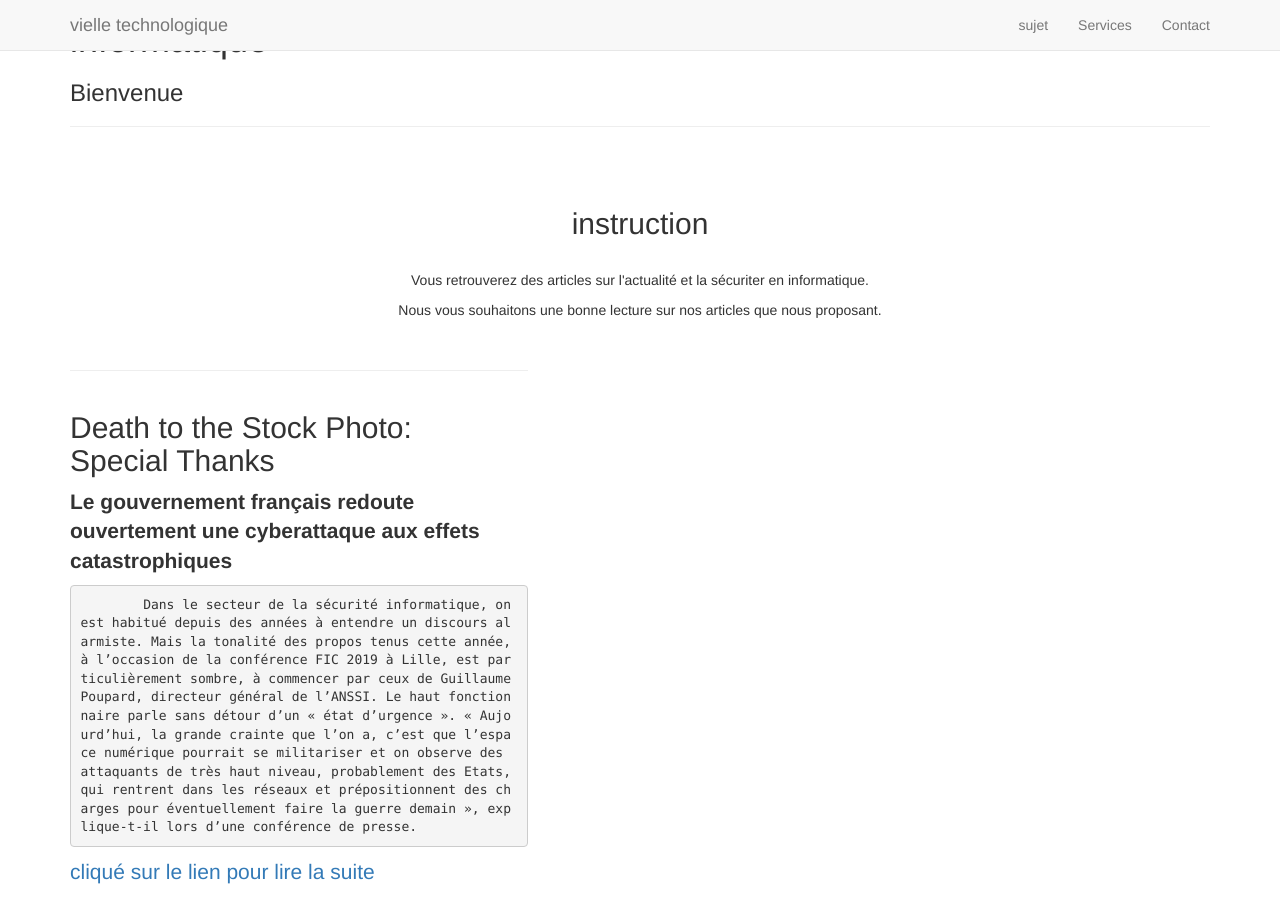
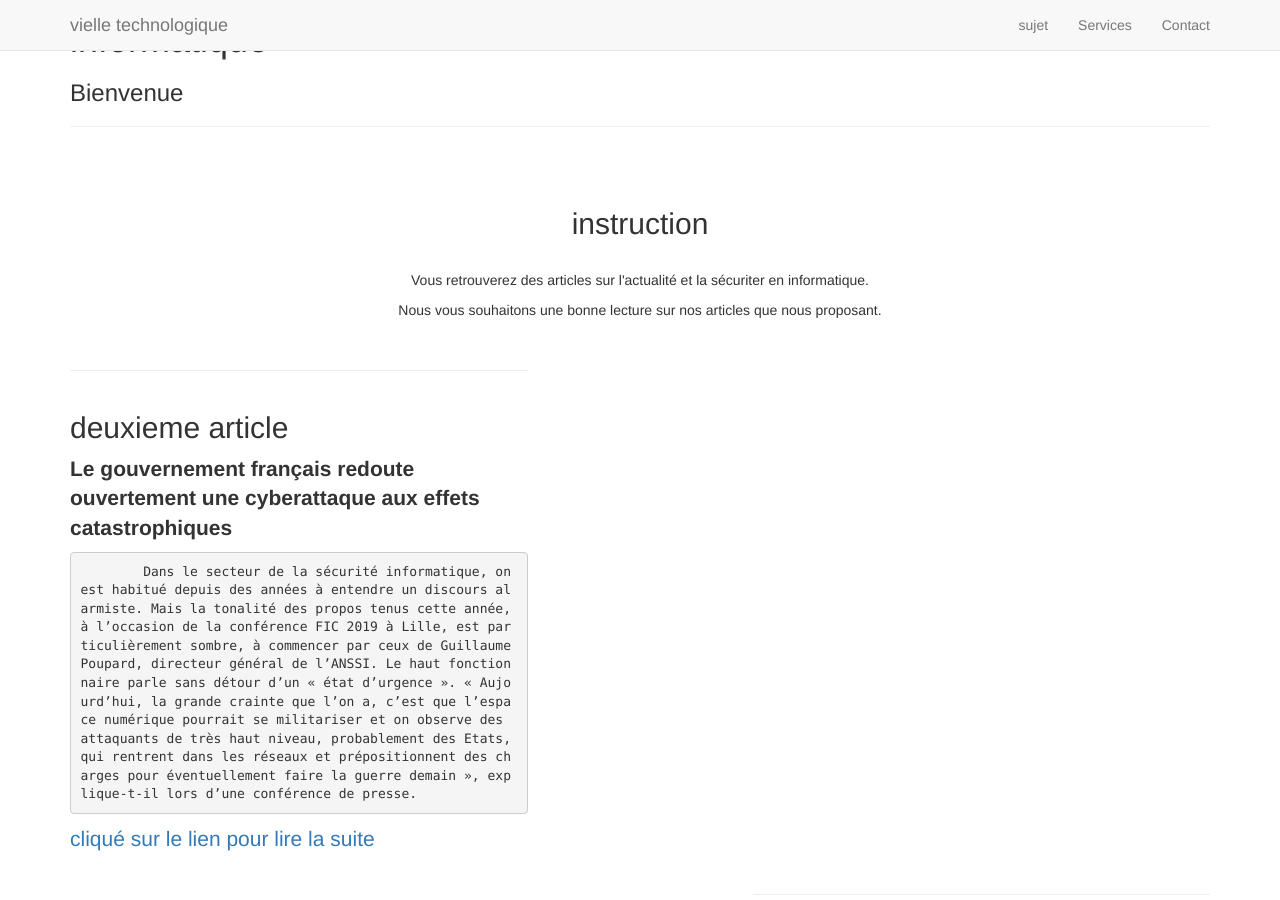
Before and after one commit to Kerciel/sio, a Jekyll site: the page built from _posts/2014-09-21-services-1.markdown, in a window 1280 px wide and 900 px high. Built offline with Jekyll 4.4.1, drawn with Linux system fonts in a browser that asks for light colours; nearby versions of some CDN libraries; library files that are not in the unit come from our copies.

Commit message:
creation de 2 fchier

```diff
--- a/_posts/2014-09-21-services-1.markdown
+++ b/_posts/2014-09-21-services-1.markdown
@@ -2,7 +2,7 @@
 layout: default
 img: ipad.png
 category: Services
-title: Death to the Stock Photo:<br>Special Thanks
+title: deuxieme article
 description: |
 ---
 
```
